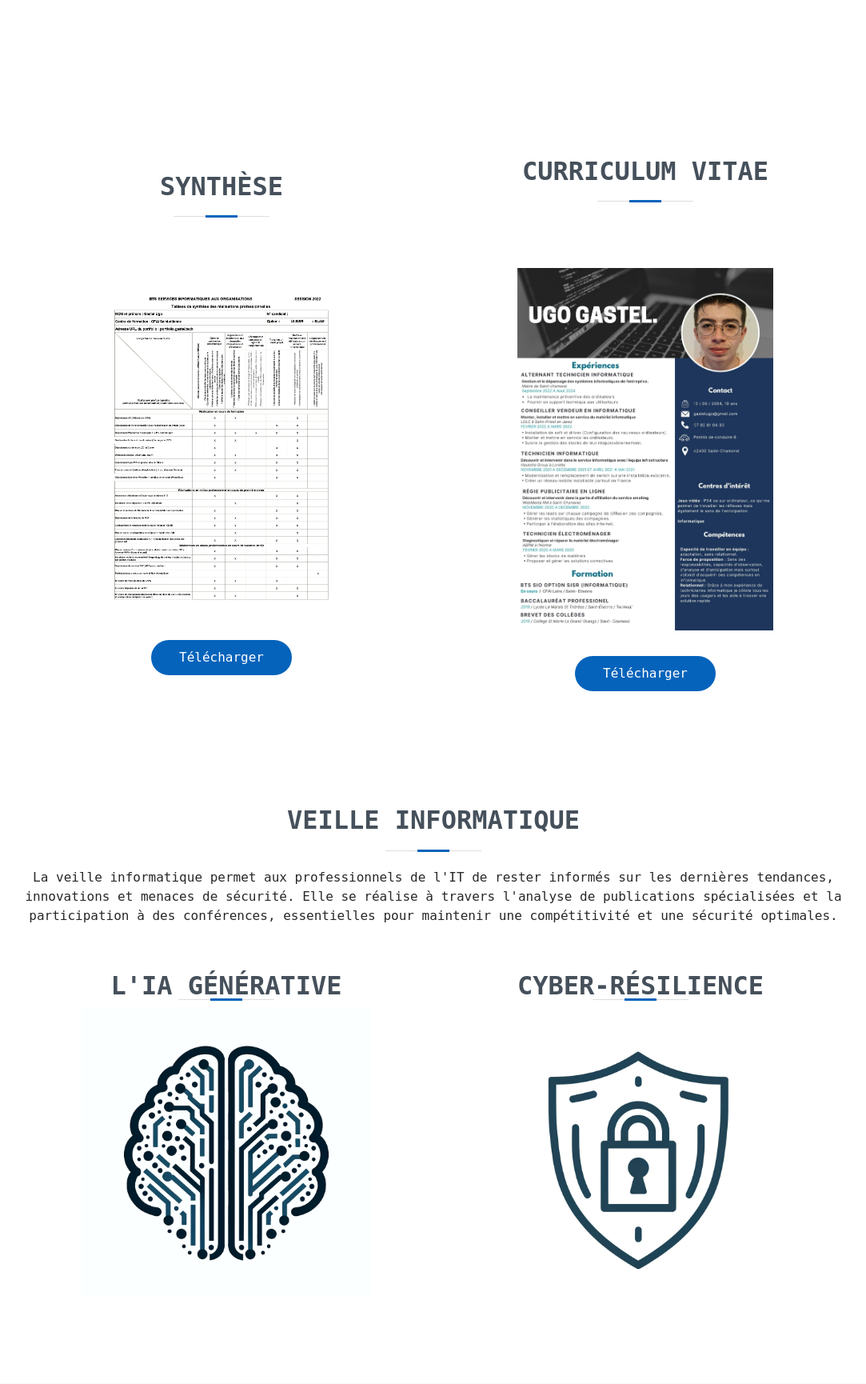
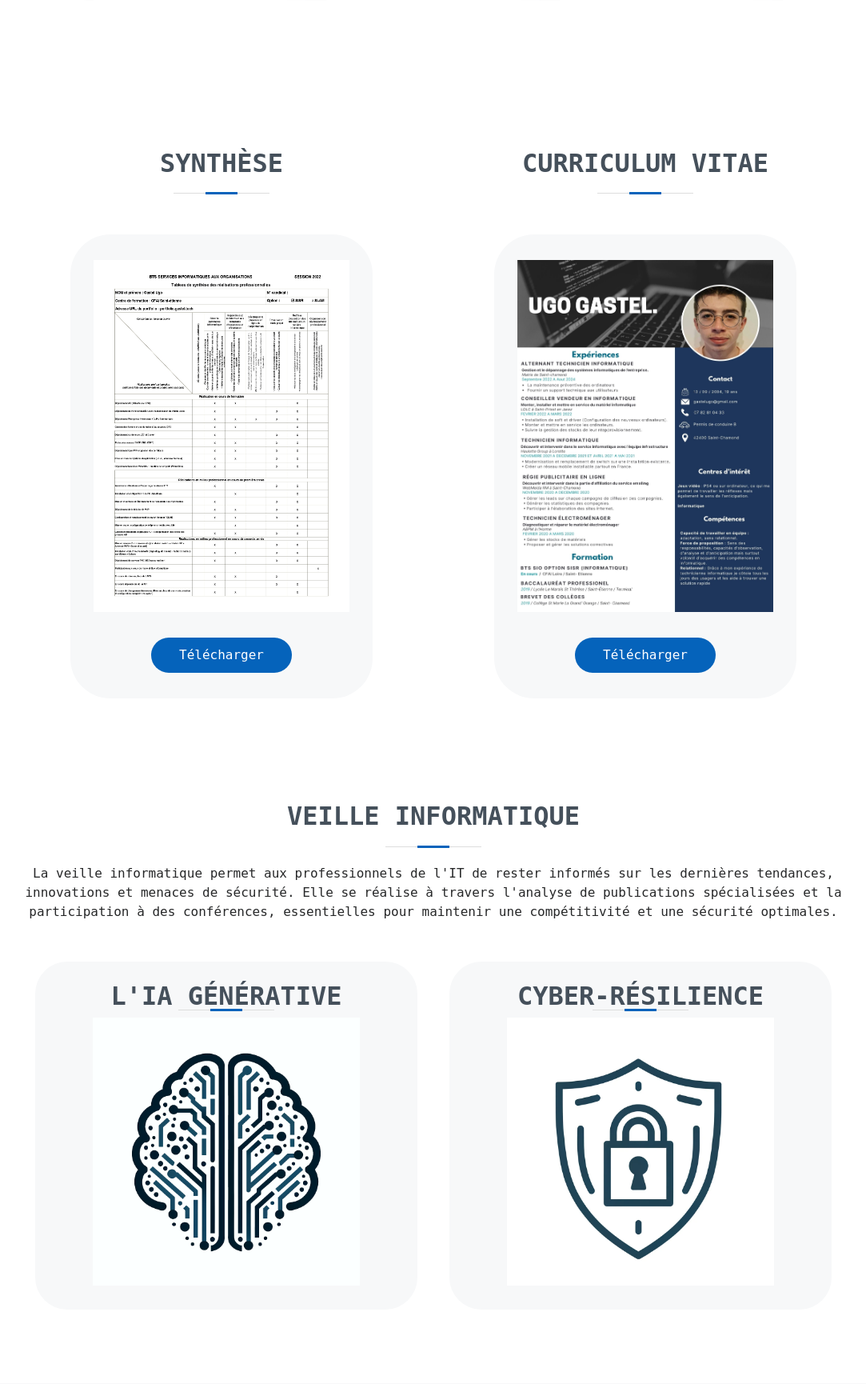
Before and after one commit to Ugo-gsl/Portfolio, a PHP site: page / in a window 1280 px wide. Shown: the part 1471-3201 px from the top of the page at 80% size, without its empty margins (148-1231 px from the left). Run offline with PHP 8.4, Linux system fonts and the light colour scheme; some libraries are stand-ins or nearby versions.

Commit message:
Update style.css

```diff
--- a/assets/css/style.css
+++ b/assets/css/style.css
@@ -634,9 +634,9 @@ section {
   display: flex;
   align-items: center;
   justify-content: center;
-  font-weight: 700;
-  font-size: 26px;
-  color: #728394;
+  background-color: #f7f8f9;
+  border-radius: 40px;
+  margin: 20px;
 }
 
 .box-img h2{
@@ -1041,6 +1041,10 @@ section {
   display: flex;
   flex-direction: column;
   align-items: center;
+  background-color: #f7f8f9;
+  border-radius: 50px;
+  margin-right: 5vw;
+  margin-left: 5vw;
 }
 
 .contact {
@@ -1053,6 +1057,7 @@ section {
   margin-top: 4vh;
   margin-bottom: 4vh;
   width: 40vh;
+  height: 55vh;
 }
 
 .pdf{
@@ -1062,6 +1067,7 @@ section {
   color: #fff;
   transition: 0.4s;
   border-radius: 50px;
+  margin-bottom: 4vh;
 }
 
 .contact .info {
```
